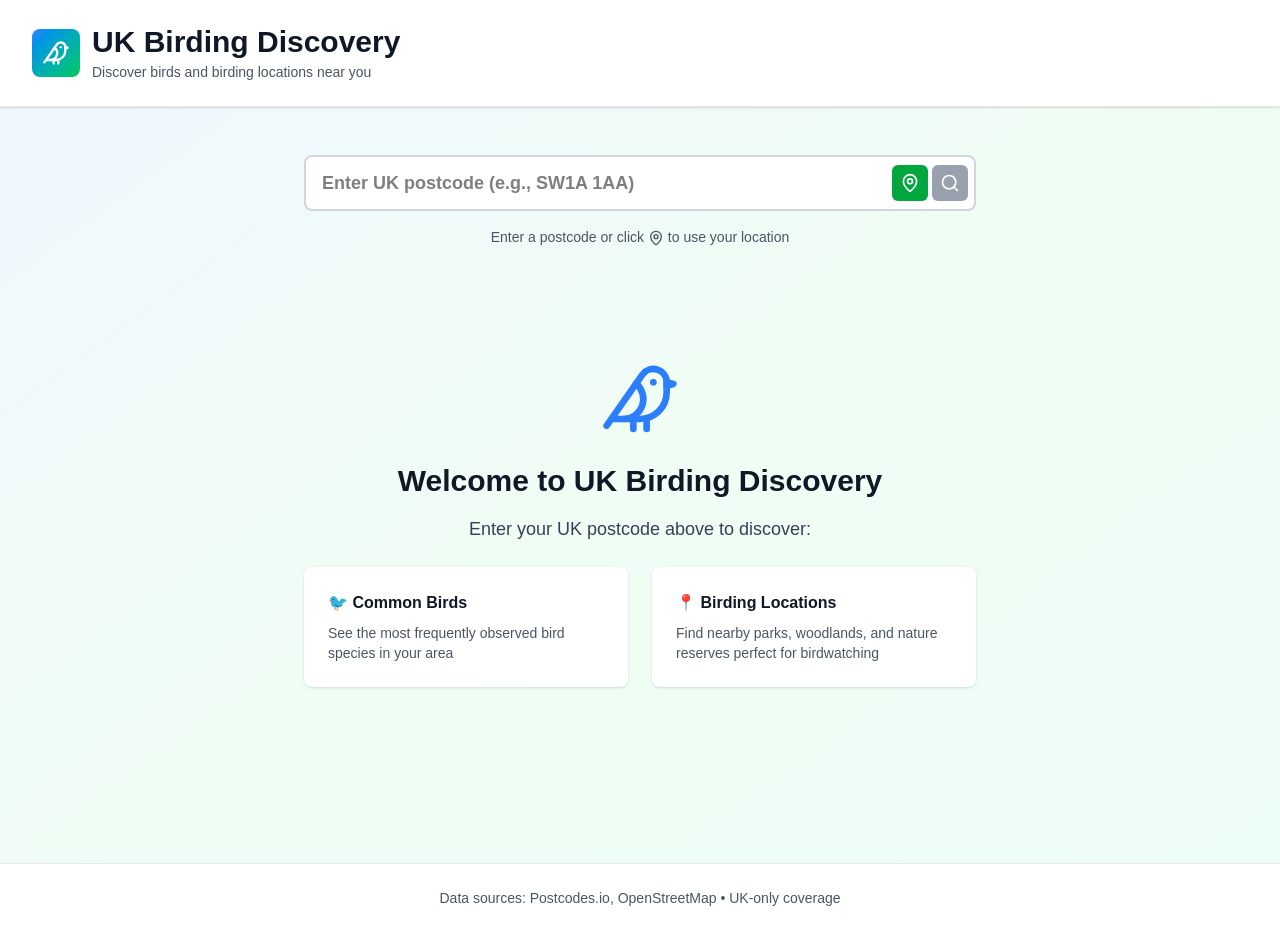
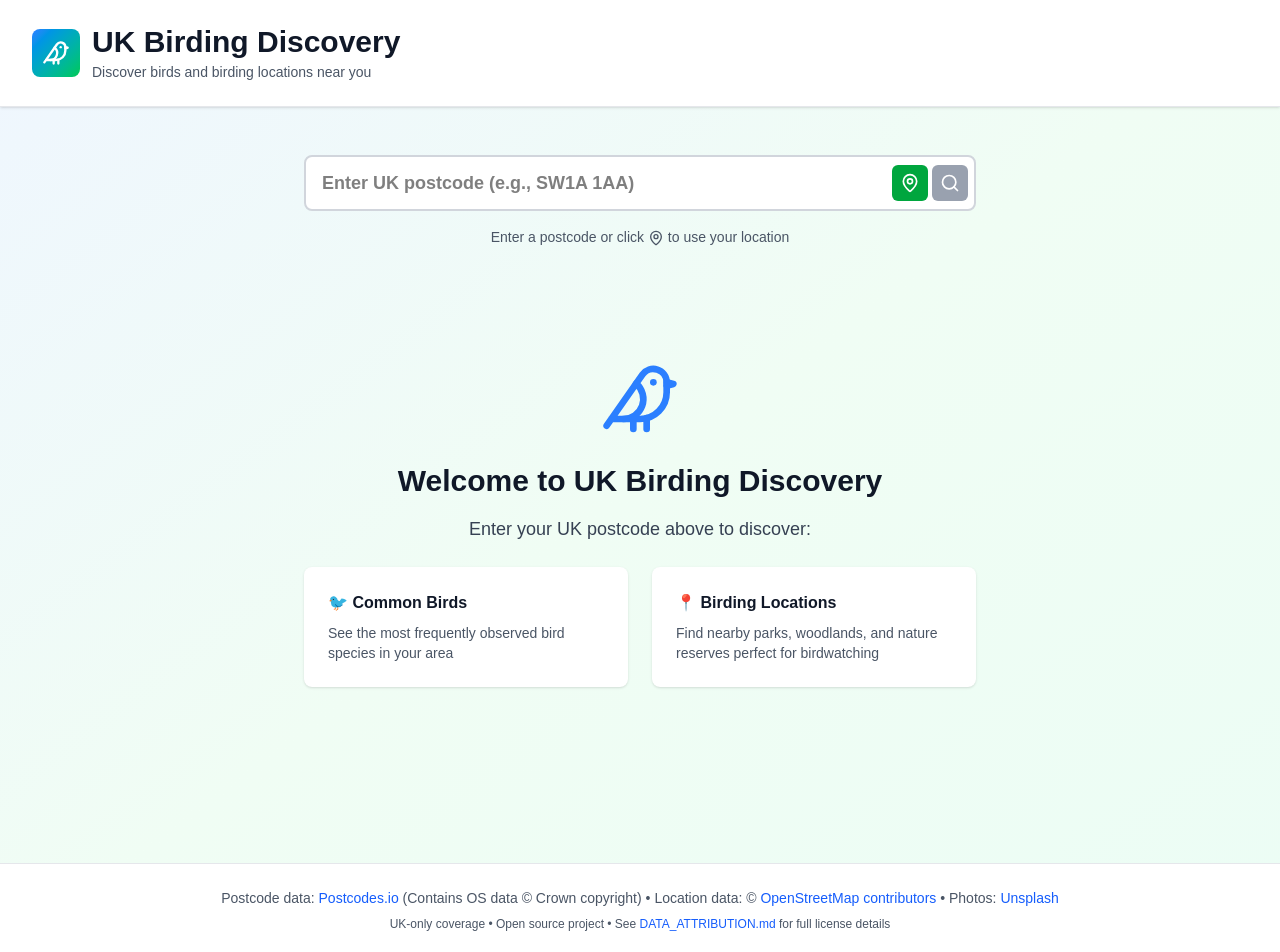
Before and after one commit to chocobar/birding, a Next.js app: page / in a window 1280 px wide. Shown: the top 952 px of the page. Built offline with nearby package versions, Linux system fonts and the light colour scheme.

Commit message:
Add comprehensive data attribution and licensing compliance documentation
Spec-Ref: helix-specs@aea15e0

```diff
--- a/app/page.tsx
+++ b/app/page.tsx
@@ -162,11 +162,18 @@ export default function Home() {
       {/* Footer */}
       <footer className="bg-white border-t border-gray-200 mt-16">
         <div className="max-w-7xl mx-auto px-4 sm:px-6 lg:px-8 py-6">
-          <p className="text-center text-sm text-gray-600">
-            Data sources: Postcodes.io, OpenStreetMap
-            {' • '}
-            UK-only coverage
-          </p>
+          <div className="text-center text-sm text-gray-600 space-y-2">
+            <p>
+              Postcode data: <a href="https://postcodes.io" target="_blank" rel="noopener noreferrer" className="text-blue-600 hover:underline">Postcodes.io</a> (Contains OS data © Crown copyright)
+              {' • '}
+              Location data: © <a href="https://www.openstreetmap.org/copyright" target="_blank" rel="noopener noreferrer" className="text-blue-600 hover:underline">OpenStreetMap contributors</a>
+              {' • '}
+              Photos: <a href="https://unsplash.com" target="_blank" rel="noopener noreferrer" className="text-blue-600 hover:underline">Unsplash</a>
+            </p>
+            <p className="text-xs">
+              UK-only coverage • Open source project • See <a href="https://github.com/yourusername/birding-3/blob/main/DATA_ATTRIBUTION.md" target="_blank" rel="noopener noreferrer" className="text-blue-600 hover:underline">DATA_ATTRIBUTION.md</a> for full license details
+            </p>
+          </div>
         </div>
       </footer>
     </div>
```
Also changed, not shown: 1 other file (tests, documents, lock files or other folders).
